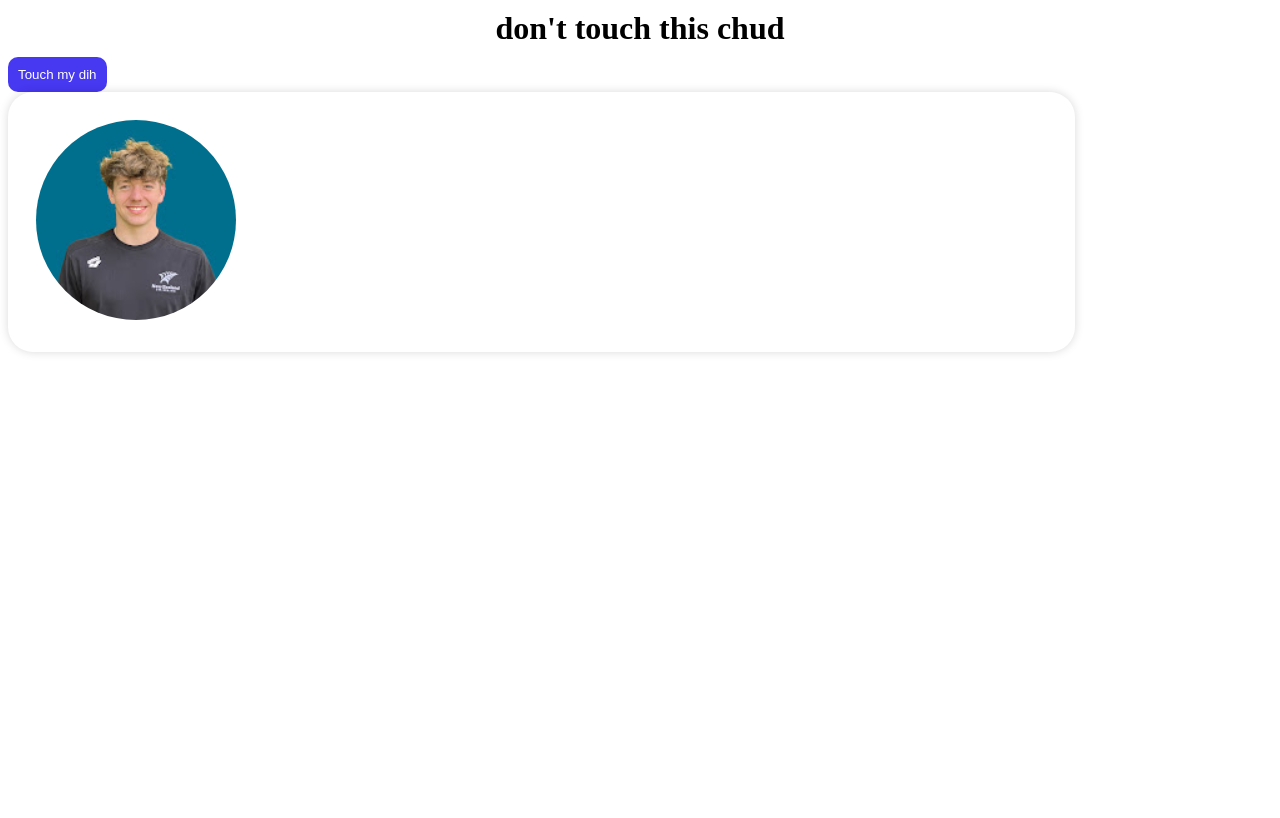
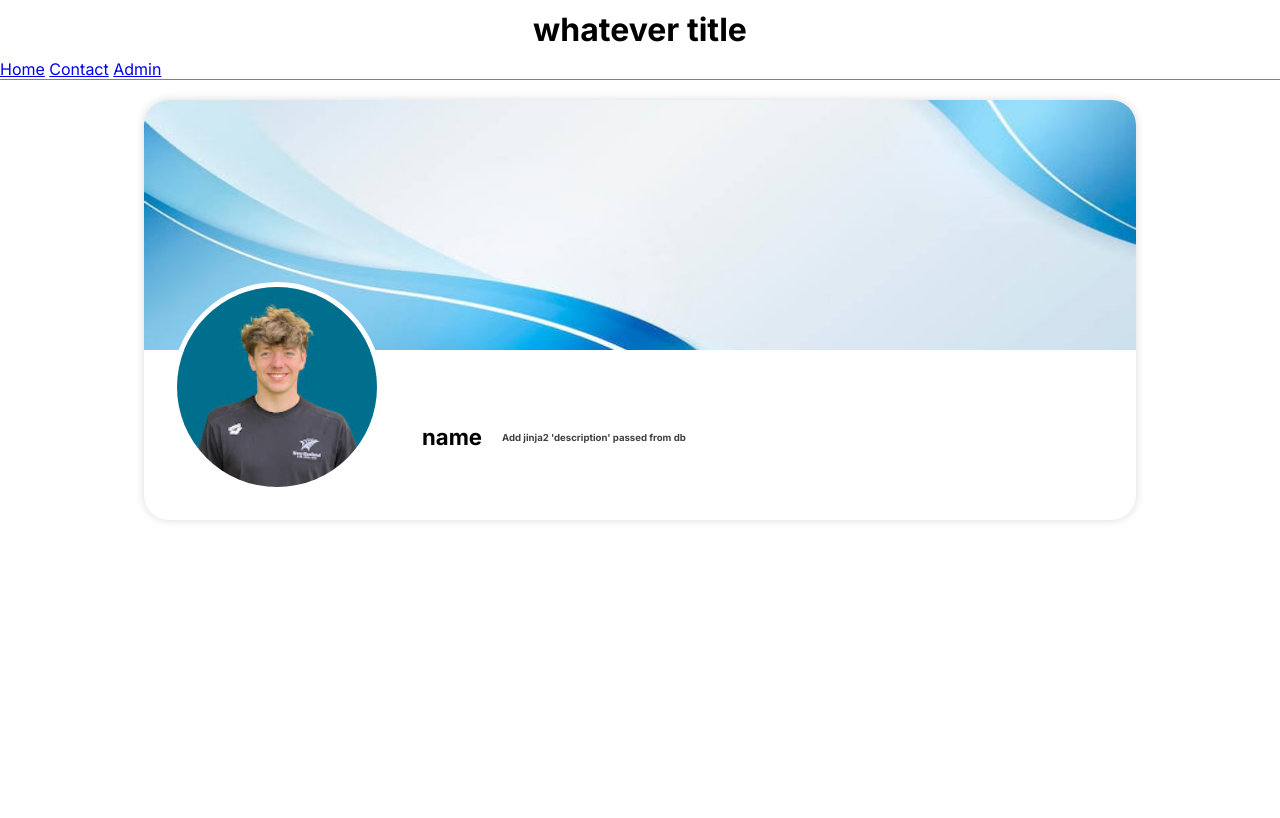
Before and after one commit to MooseZ690/soeren, a Flask app: page / in a window 1280 px wide. After the commit the page ends 522 px from the top, so only its background shows below. Run offline with Flask 3, Linux system fonts and the light colour scheme.

Commit message:
homepage character card formatting started

```diff
--- a/static/components.css
+++ b/static/components.css
@@ -7,23 +7,64 @@
     cursor: pointer;
 }
 
+.main {
+    display: flex;
+    justify-content: center;
+    padding: 20px;
+}
+
 .character-card {
     box-shadow: 0 0 10px rgba(0, 0, 0, 0.15);
     border-radius: 25px;
     width: 80%;
-    aspect-ratio
-    margin: 12px 10%;
+    overflow: hidden;
+}
+
+.cover-image {
+    width: 100%;
+    height: 250px;
+    background-size: cover;
+    background-position: center;
+}
+
+.cc-content {
     padding: 28px;
-    display: inline-block;
+    display: flex;
+    align-items: center;
+    gap: 20px;
 }
 
 .profile-pic {
     border-radius: 50%;
     aspect-ratio: 1 / 1;
-    overflow: hidden;
     width: 200px;
+    margin-top: -100px;
+    border: 5px solid white;
+    z-index: 1;
 }
 
 .cc-text-container {
+    margin-left: 20px;
+    display: flex;
+    flex-direction: column;
+}
 
+.cc-header {
+    display: flex;
+    align-items: center;
+    gap: 20px;
 }
+
+.cc-header h1,
+.cc-header h3 {
+    margin: 0;
+}
+
+.cc-header h1 {
+    font-size: calc((1vw + 2vh) / 1.3);
+}
+
+.cc-header h3 {
+
+    font-size: calc((1vw + 2vh) / 3);
+}
--- a/static/global.css
+++ b/static/global.css
@@ -15,6 +15,8 @@ div:not([class]) {
 body {
     font-family: 'Inter', sans-serif;
     min-height: 100vh;
+    margin: 0;
+    padding: 0;
 }
 
 /* TEXT STYLING */
@@ -22,3 +24,7 @@ body {
 .txt-center {
     text-align: center;
 }
+
+.subdued {
+    color: var(--font-color-2)
+}
--- a/static/header.css
+++ b/static/header.css
@@ -4,5 +4,12 @@
     text-align: center;
     font-size: xx-large;
     font-weight: 800;
-    font-family: 'Times New Roman';
 }
+
+.header {
+    border-bottom: 1px solid gray;
+}
+
+.navbar {
+
+}
--- a/templates/base.html
+++ b/templates/base.html
@@ -16,12 +16,18 @@
 <div class="header">
 
     <div class="title-bar">
-        don't touch this chud
+        whatever title
     </div>
 
-    <button class="button-submit">
-        Touch my dih
-    </button>
+    <div class="navbar">
+
+        <a href="/home">Home</a>
+
+        <a href="/contact">Contact</a>
+
+        <a href="/admin">Admin</a>
+
+    </div>
 
 </div>
 
--- a/templates/home.html
+++ b/templates/home.html
@@ -1,11 +1,23 @@
 {% extends 'base.html' %}
 
 {% block body %}
+<div class="main">
+    <div class="character-card">
 
-<div class="character-card">
+            <img class="cover-image" src="/static/banner.jpg">
 
-    <img class="profile-pic" src="/static/profilepic.jpg" >
+        <div class="cc-content">
+            <img class="profile-pic" src="/static/profilepic.jpg">
+
+            <div class="cc-text-container">
+                <div class="cc-header">
+                    <h1>name</h1>
+                    <h3 class="subdued">Add jinja2 'description' passed from db</h3>
+                </div>
+            </div>
+        </div>
+
+    </div>
 
 </div>
-
 {% endblock %}
```
Also changed, not shown: static/banner.jpg (added).
